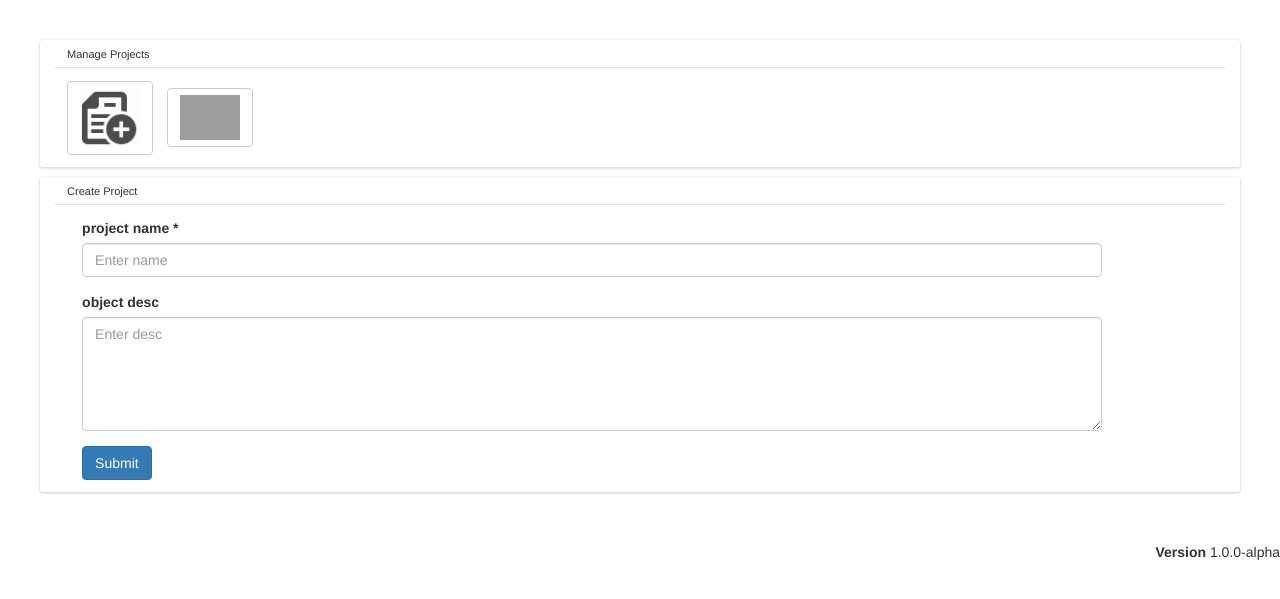
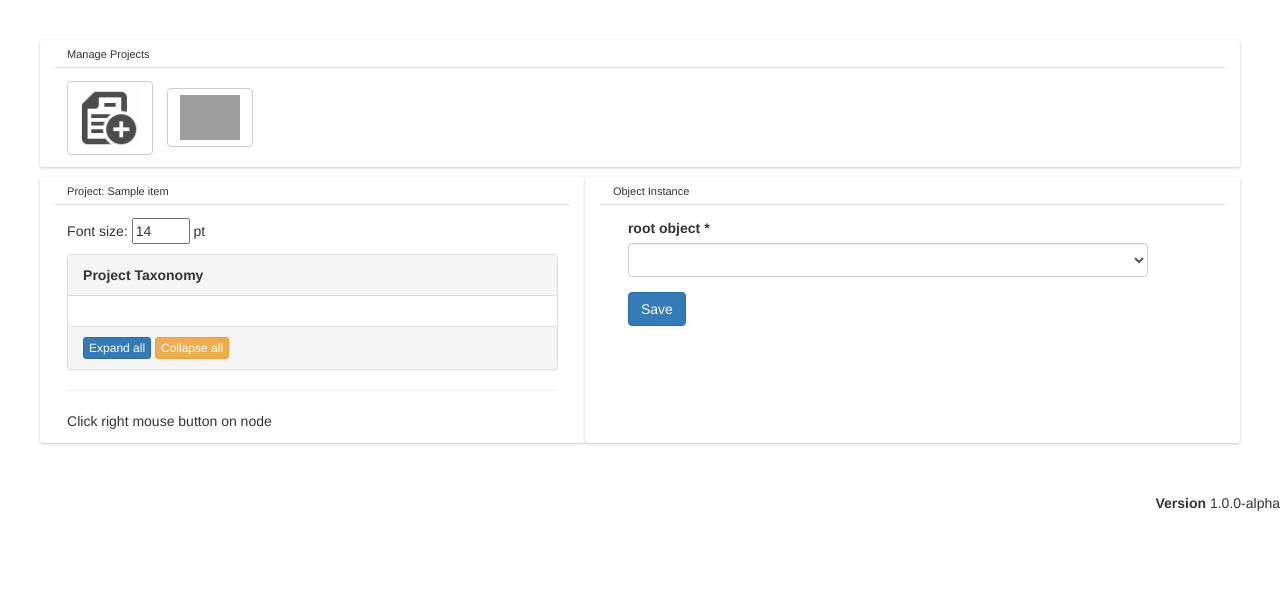
Before and after one commit to Yusser95/Arch-Engine, a Python web app: template templates/user/object_instance/create.html in a window 1280 px wide. Shown: the part 62-661 px from the top of the page. Run offline with Jinja, Linux system fonts and the light colour scheme; the template is opened without the code that fills it: most values are stand-ins (such as "Sample title", 1, 10 or a date in 2020); lists and menus that the app fills with data are empty; some libraries are stand-ins or nearby versions; grey boxes are pictures that could not be loaded.

Commit message:
V1 admin

```diff
--- a/templates/user/object_instance/create.html
+++ b/templates/user/object_instance/create.html
@@ -3,41 +3,68 @@
 
 {% block body %}
 
-<div class="card col-md-11 ">
+<div class="card col-md-5" >
     <div class="card-header">
-                <h3 class="card-title">Create Project</h3>
+      <h3 class="card-title">Project: {{item.name}}</h3>
     </div>
 
     <div class="card-body">
 
+      <p>
+        Font size: <span id="curSize"></span>
+        <input id="fontSize" type="number" min="4" max="48" value="14"> pt
+      </p>
+
+      <!-- Tree wrapper -->
+      <!-- <div id="tree"></div> -->
+
+      <div class="panel panel-default">
+        <div class="panel-heading">
+          <b>Project Taxonomy</b>
+        </div>
+        <div id="tree" class="panel-body fancytree-colorize-hover fancytree-fade-expander">
+        </div>
+        <div class="panel-footer">
+          <button id="btnExpandAll" class="btn btn-xs btn-primary">Expand all</button>
+          <button id="btnCollapseAll" class="btn btn-xs btn-warning">Collapse all</button>
+        </div>
+      </div>
+
+      <hr />
+
+      <div id="selected-action">Click right mouse button on node</div>
+
+
+      </div>
+    <!-- /.card-body -->
+  </div>
+
+  <!-- <div class="col-md-1">
+  </div> -->
 
 
 
+  <div class="card col-md-6 ">
+    <div class="card-header">
+      <h3 class="card-title">Object Instance</h3>
+    </div>
+
+    <div class="card-body">
 
       <form id="create-project-form" role="form" action="/user/project/create" method="post" enctype="multipart/form-data">
 
             <div class="col-lg-11">
 
 
-                              <div class="form-group">
-                                <label for="name">project name *</label>
-                                <input type="text" class="form-control" id="name" name="name" placeholder="Enter name" required="">
-                              </div>
+
 
               <div class="form-group">
-                                <label for="desc">object desc</label>
-                                <textarea rows = "5" class="form-control" id="desc" name="desc" placeholder="Enter desc"></textarea>
-                              </div>
-
-
-
-                              <!-- <div class="form-group">
               <label>root object *</label>
               <select class="form-control select22" name="parent" data-placeholder="select parent" required="">
               </select>
-                              </div> -->
+              </div>
 
-                              <button type="submit" class="btn btn-primary">Submit</button>
+              <button type="submit" class="btn btn-primary">Save</button>
 
 
 
@@ -69,8 +96,24 @@
 
 
 
+
+<script src="//code.jquery.com/jquery-1.12.4.min.js"></script>
+<script src="//code.jquery.com/ui/1.12.1/jquery-ui.min.js"></script>
+<script src="//netdna.bootstrapcdn.com/bootstrap/3.3.6/js/bootstrap.min.js"></script>
+<script src={{ url_for('static',filename="fancytree/jquery.fancytree.js")}}></script>
+<script src={{ url_for('static',filename="fancytree/jquery.fancytree.dnd5.js")}}></script>
+<script src={{ url_for('static',filename="fancytree/jquery.fancytree.edit.js")}}></script>
+<script src={{ url_for('static',filename="fancytree/jquery.fancytree.glyph.js")}}></script>
+<script src={{ url_for('static',filename="fancytree/jquery.fancytree.table.js")}}></script>
+<script src={{ url_for('static',filename="fancytree/jquery.fancytree.wide.js")}}></script>
+<script src="//cdn.jsdelivr.net/npm/jquery-contextmenu@2.6.4/dist/jquery.contextMenu.min.js">
+</script>
+
+
+
+
     <script type="text/javascript">
-
+    $(function() {
 
 
       $('.select22').select2({
@@ -80,7 +123,7 @@
           tokenSeparators: [','],
 
           ajax: {
-        url: '/admin/object_type/parent/data',
+              url: '{{objects_data_source}}' //'/admin/object_type/parent/data',
               dataType: 'json',
               allowClear: true,
               delay: 700,
@@ -96,5 +139,99 @@
               }
           }
         });
+
+      var glyph_opts = {
+      preset: "bootstrap3",
+      map: {
+      }
+    };
+
+
+      $("#tree").fancytree({
+        extensions: ["dnd5", "edit", "glyph", "wide"],
+        glyph: glyph_opts,
+
+        checkbox: false,
+        selectMode: 3,
+        dnd5: {
+          dragStart: function(node, data) { return true; },
+          dragEnter: function(node, data) { return true; },
+          dragDrop: function(node, data) { data.otherNode.copyTo(node, data.hitMode); }
+        },
+        wide: {
+          iconWidth: "1em",       // Adjust this if @fancy-icon-width != "16px"
+          iconSpacing: "0.5em",   // Adjust this if @fancy-icon-spacing != "3px"
+          labelSpacing: "0.1em",  // Adjust this if padding between icon and label != "3px"
+          levelOfs: "1.5em"       // Adjust this if ul padding != "16px"
+        },
+
+
+        source: {
+          url: "{{instance_data_source}}" //"/admin/object_type/parent/data/tree"
+        },
+        // lazyLoad: function(event, data) {
+        //   data.result = { url: "ajax-sub2.json" }
+        // }
+      });
+
+      $.contextMenu({
+        selector: "#tree span.fancytree-title",
+        items: {
+          "add": {name: "Add", icon: "add",
+              callback: function(key, opt){
+                var node = $.ui.fancytree.getNode(opt.$trigger);
+                alert("Clicked on " + key + " on " + node);
+              }
+            },
+          // "copy": {name: "Copy", icon: "copy"},
+          // "paste": {name: "Paste", icon: "paste", disabled: false },
+          // "sep1": "----",
+          "edit": {name: "Edit", icon: "edit", disabled: true },
+          "delete": {name: "Delete", icon: "delete", disabled: true },
+          // "more": {name: "More", items: {
+          //   "sub1": {name: "Sub 1"},
+          //   "sub1": {name: "Sub 2"}
+          //   }}
+          },
+        callback: function(itemKey, opt) {
+          var node = $.ui.fancytree.getNode(opt.$trigger);
+          alert("select " + itemKey + " on " + node);
+        }
+      });
+
+
+
+      $("#btnExpandAll").click(function(){
+      $("#tree").fancytree("getTree").visit(function(node){
+        node.setExpanded(true);
+      });
+    });
+    $("#btnCollapseAll").click(function(){
+      $("#tree").fancytree("getTree").visit(function(node){
+        node.setExpanded(false);
+      });
+    });
+    $( "#fontSize" ).change(function(){
+      $("#tree .fancytree-container").css("font-size", $(this).prop("value") + "pt");
+    });//.prop("value", 12);
+
+
+
+      $("#tree .fancytree-container").css("font-size",14+"pt");
+
+
+
+      // $("#create_project").click(function(){
+      //     alert("create project");
+      // });
+
+
+      // $("#load_project").click(function(){
+      //     alert("open project");
+      // });
+
+
+    });
     </script>
+
 {% endblock %}
--- a/templates/user/object_instance/show.html
+++ b/templates/user/object_instance/show.html
@@ -123,7 +123,7 @@
 
 
         source: {
-          url: "{{data_source}}" //"/admin/object_type/parent/data/tree"
+          url: "{{instance_data_source}}" //"/admin/object_type/parent/data/tree"
         },
         // lazyLoad: function(event, data) {
         //   data.result = { url: "ajax-sub2.json" }
```
Also changed, not shown: app.py (+133 -60 lines), models.py (+10 -6 lines), templates/user/object_instance/_create.html (added, +100 -0 lines), 1 other file. Lines whose indentation alone changed are shown as unchanged.
